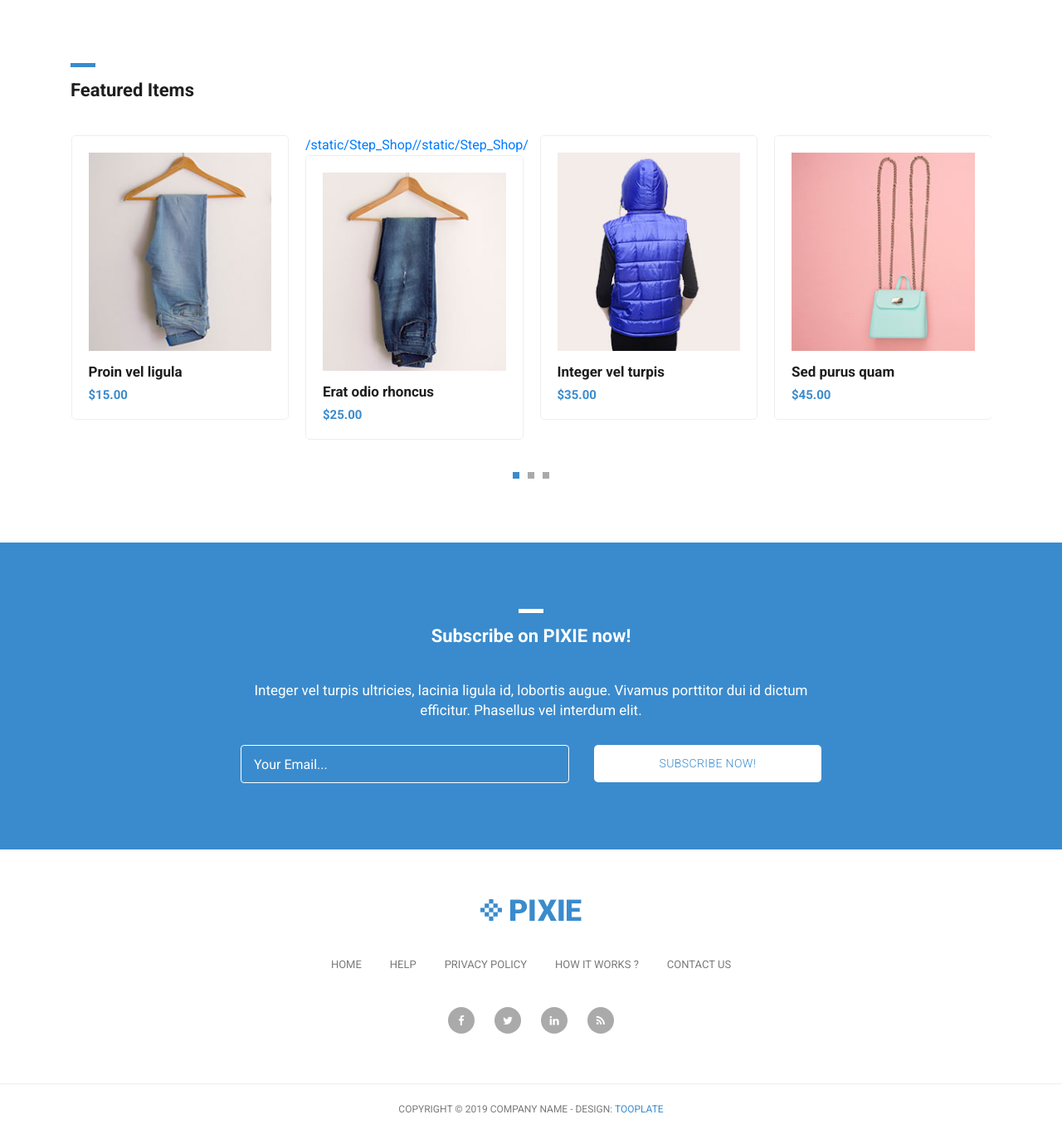
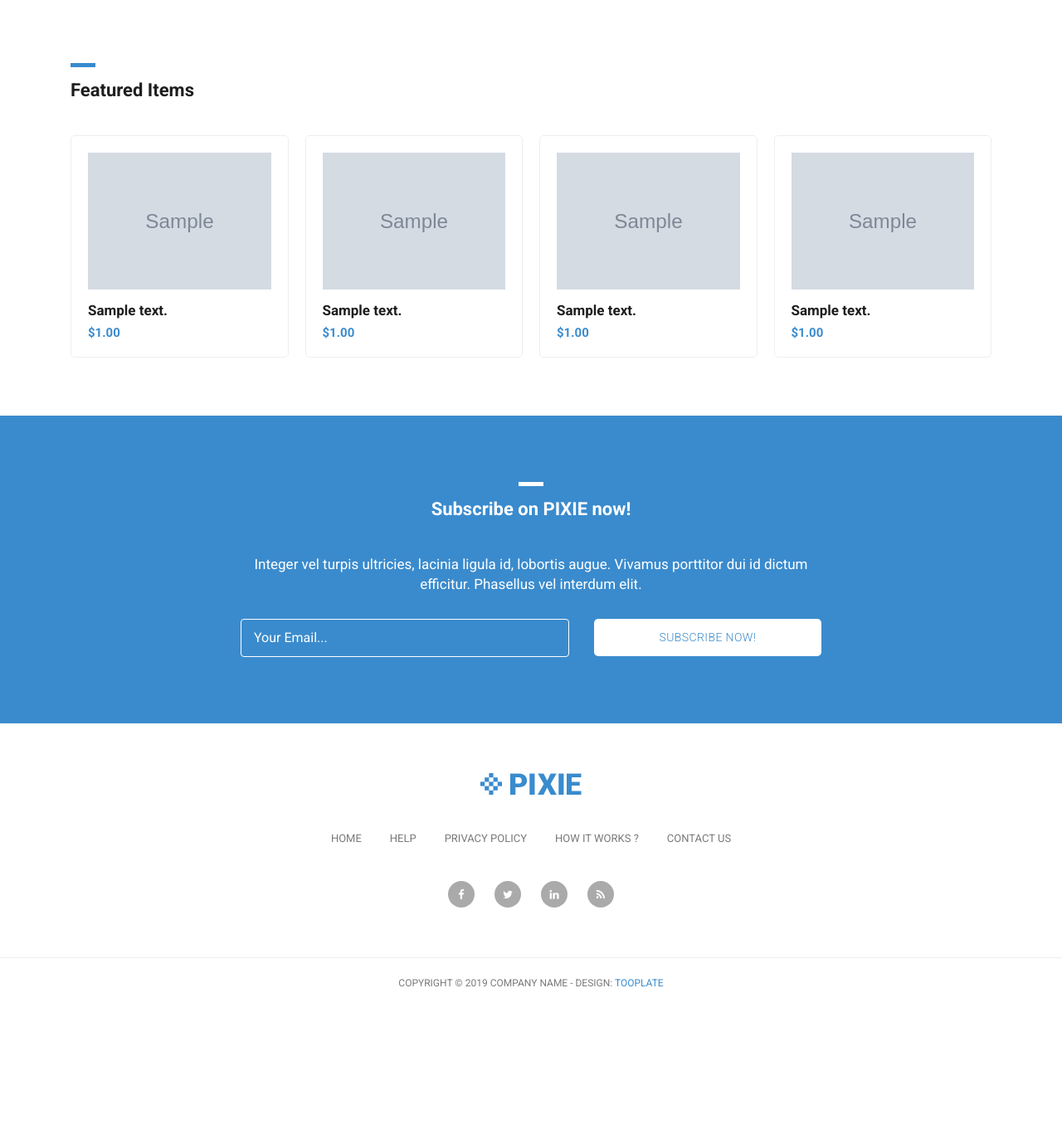
Before and after one commit to BIOGEN-DSV/Step_Shop, a Django app: page / in a window 1280 px wide. Shown: the part 822-2189 px from the top of the page at 83% size. After the commit the page ends 2012 px from the top, so only its background shows below. Run offline with Django 3.2, Linux system fonts and the light colour scheme; tables that the repository leaves empty hold one stand-in row (values such as "Sample post"); grey boxes marked "Sample" are stand-in pictures; parts of the project's set-up code (start-up, migrations or seed data) failed here and were passed over; some libraries are stand-ins or nearby versions.

Commit message:
'lesson_04'

```diff
--- a/Step_Shop/Step_Shop/templates/index.html
+++ b/Step_Shop/Step_Shop/templates/index.html
@@ -36,69 +36,21 @@
           </div>
           <div class="col-md-12">
             <div class="owl-carousel owl-theme">
-              <a href="single-product.html">
+
+
+
+              {% for product in products %}
+              <a href="#">
                 <div class="featured-item">
-                  <img src="/static/Step_Shop/assets/images/item-01.jpg" alt="Item 1">
-                  <h4>Proin vel ligula</h4>
-                  <h6>$15.00</h6>
+                  <img src="/media/{{ product.image }}" alt="{{ product.short_desc }}">
+                  <h4>{{ product.description }}</h4>
+                  <h6>${{ product.prise }}</h6>
                 </div>
               </a>
-              <a href="single-product.html">/static/Step_Shop//static/Step_Shop/
-                <div class="featured-item">
-                  <img src="/static/Step_Shop/assets/images/item-02.jpg" alt="Item 2">
-                  <h4>Erat odio rhoncus</h4>
-                  <h6>$25.00</h6>
-                </div>
-              </a>
-              <a href="single-product.html">
-                <div class="featured-item">
-                  <img src="/static/Step_Shop/assets/images/item-03.jpg" alt="Item 3">
-                  <h4>Integer vel turpis</h4>
-                  <h6>$35.00</h6>
-                </div>
-              </a>
-              <a href="single-product.html">
-                <div class="featured-item">
-                  <img src="/static/Step_Shop/assets/images/item-04.jpg" alt="Item 4">
-                  <h4>Sed purus quam</h4>
-                  <h6>$45.00</h6>
-                </div>
-              </a>
-              <a href="single-product.html">
-                <div class="featured-item">
-                  <img src="/static/Step_Shop/assets/images/item-05.jpg" alt="Item 5">
-                  <h4>Morbi aliquet</h4>
-                  <h6>$55.00</h6>
-                </div>
-              </a>
-              <a href="single-product.html">
-                <div class="featured-item">
-                  <img src="/static/Step_Shop/assets/images/item-06.jpg" alt="Item 6">
-                  <h4>Urna ac diam</h4>
-                  <h6>$65.00</h6>
-                </div>
-              </a>
-              <a href="single-product.html">
-                <div class="featured-item">
-                  <img src="/static/Step_Shop/assets/images/item-04.jpg" alt="Item 7">
-                  <h4>Proin eget imperdiet</h4>
-                  <h6>$75.00</h6>
-                </div>
-              </a>
-              <a href="single-product.html">
-                <div class="featured-item">
-                  <img src="/static/Step_Shop/assets/images/item-05.jpg" alt="Item 8">
-                  <h4>Nullam risus nisl</h4>
-                  <h6>$85.00</h6>
-                </div>
-              </a>
-              <a href="single-product.html">
-                <div class="featured-item">
-                  <img src="/static/Step_Shop/assets/images/item-06.jpg" alt="Item 9">
-                  <h4>Cras tempus</h4>
-                  <h6>$95.00</h6>
-                </div>
-              </a>
+              {% endfor %}
+
+
+
             </div>
           </div>
         </div>
--- a/Step_Shop/Step_Shop/views.py
+++ b/Step_Shop/Step_Shop/views.py
@@ -1,8 +1,19 @@
 from django.shortcuts import render
+
+from mainapp.models import Product
 
 
 def index(request):
-    return render(request, 'index.html')
+    title = 'магазин'
+
+    products = Product.objects.all()
+
+    context = {
+        'title': title,
+        'products': products,
+    }
+
+    return render(request, 'index.html', context=context)
 
 
 def contacts(request):
```
Also changed, not shown: Step_Shop/mainapp/jsons/categories.json (added, +22 -0 lines), Step_Shop/mainapp/jsons/products.json (added, +56 -0 lines), Step_Shop/mainapp/management/commands/fill_db.py (added, +38 -0 lines).
